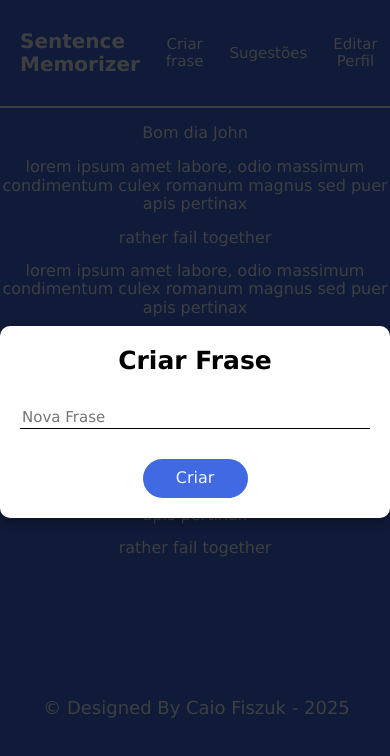
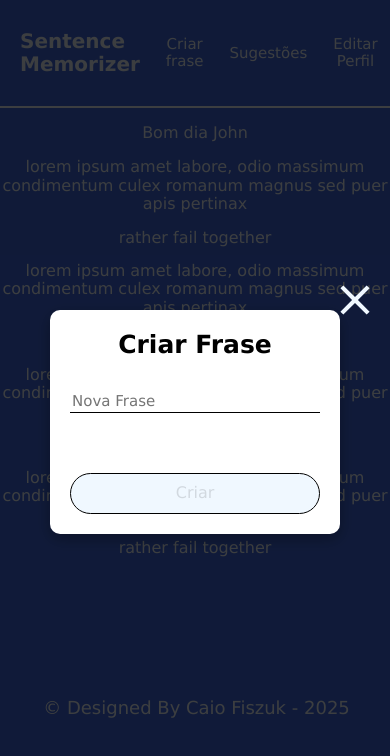
Before and after one commit to CaioFiszuk/sentence-memorizer, a React (Vite) app: page / in a window 390 px wide. Both pictures are taken after a click on the button "Criar frase". Shown: the top 756 px of the page. Built offline with nearby package versions, Linux system fonts and the light colour scheme.

Commit message:
Faz a responsividade dos popups e faz a validação dos formulários de criação de frase e edição de perfil

```diff
--- a/src/components/Form/Form.css
+++ b/src/components/Form/Form.css
@@ -37,6 +37,29 @@
     align-self: center;
 }
 
+.form__button-disabled {
+    background-color: aliceblue;
+    border: 1px solid #000000;
+    color: #00000020;
+    cursor: auto;
+}
+
 .form__button:hover {
     background-color: rgb(49, 80, 173);
 }
+
+.form__button-disabled:hover {
+    background-color: aliceblue;
+}
+
+@media screen and (min-width: 768px) and (max-width: 1010px) {
+    .form__button {
+      width: 300px;
+    }
+  }
+
+@media screen and (min-width: 360px) and (max-width: 767px) {
+    .form__button {
+        width: 250px;
+    }
+  }
--- a/src/components/Form/Form.jsx
+++ b/src/components/Form/Form.jsx
@@ -1,17 +1,41 @@
 import './Form.css';
+import Validator from '../Validator/Validator';
+import { useState } from 'react';
 
 function Form({formTitle, placeholder, inputName, buttonName, inputType}){
+
+  const [isValid, setIsValid] = useState(false);
+  const [errorMessage, setErrorMessage] = useState("");
+
+  const handleChange = (event) => {
+    const input = event.target;
+    setErrorMessage(input.validationMessage);
+    setIsValid(input.checkValidity());
+  };
+
   return(
-    <form className='form'>
+    <form className='form' noValidate>
         <h3 className='form__title'>{formTitle}</h3>
         <input
           type={inputType}
           name={inputName}
           placeholder={placeholder}
           className='form__input'
+          onChange={handleChange}
+          required
+          minLength={5}
+          maxLength={50}
+          pattern="^[^\d]*$"
         />
+          {!isValid && <Validator message={errorMessage} />}
 
-        <button type="submit" className='form__button'>{buttonName}</button>
+        <button
+          type="submit"
+          className={`form__button ${isValid ? "" : "form__button-disabled"}`}
+          disabled={!isValid}
+        >
+          {buttonName}
+        </button>
     </form>
   );
 }
--- a/src/components/Popup/Popup.css
+++ b/src/components/Popup/Popup.css
@@ -33,3 +33,15 @@
   .popup__icon:hover {
     color: #ffffff3b;
   }
+
+  @media screen and (min-width: 768px) and (max-width: 1010px) {
+    .popup__content {
+      width: 300px;
+    }
+  }
+
+@media screen and (min-width: 360px) and (max-width: 767px) {
+    .popup__content {
+        width: 250px;
+    }
+  }
--- /dev/null
+++ b/src/components/Validator/Validator.css
@@ -0,0 +1,4 @@
+.form__error-message {
+    font-size: 20px;
+    color: red;
+}
--- /dev/null
+++ b/src/components/Validator/Validator.jsx
@@ -0,0 +1,9 @@
+import './Validator.css';
+
+function Validator({message}) {
+    return(
+        <span className="form__error-message">{message}</span>
+    );
+}
+
+export default Validator;
```
